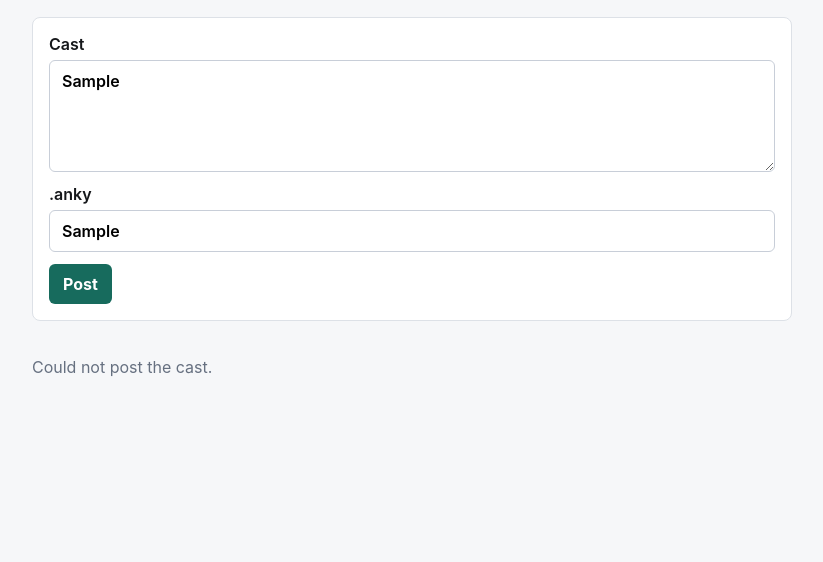
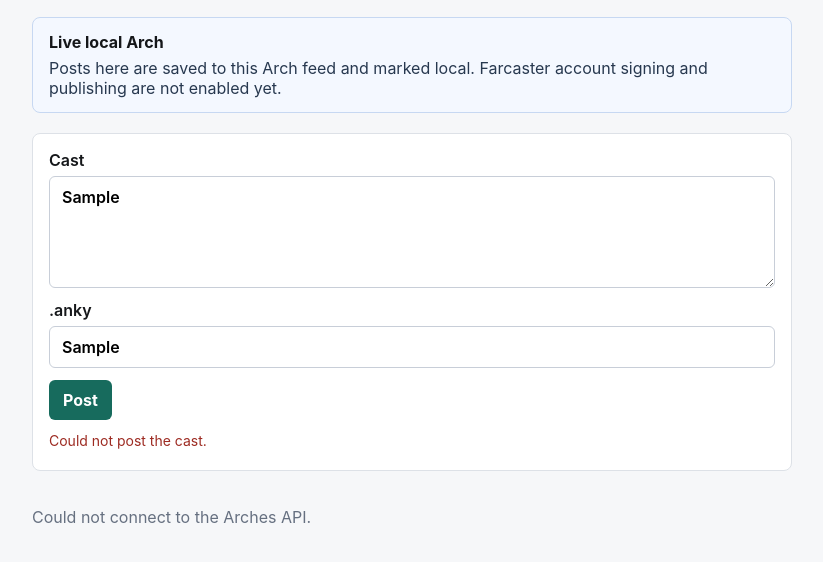
Before and after one commit to jpfraneto/arches, a website: page apps/web/index.html in a window 1280 px wide. Both pictures are taken after typing "Sample", "Sample" into the empty fields and a click on the button "Post". Shown: the part 74-636 px from the top of the page, without its empty margins (228-1051 px from the left). Drawn offline with Linux system fonts and the light colour scheme; no server answers.

Commit message:
Clarify local posting state in web UI

```diff
--- a/apps/web/index.html
+++ b/apps/web/index.html
@@ -49,6 +49,7 @@
 
       form,
       .quote,
+      .notice,
       .cast {
         background: #ffffff;
         border: 1px solid #dde1e7;
@@ -60,6 +61,39 @@
         gap: 12px;
         padding: 16px;
         margin-bottom: 20px;
+      }
+
+      .notice {
+        display: grid;
+        gap: 6px;
+        padding: 14px 16px;
+        margin-bottom: 20px;
+        border-color: #c7d8f2;
+        background: #f4f8ff;
+        color: #27384f;
+      }
+
+      .notice strong {
+        color: #15171a;
+      }
+
+      .notice p {
+        margin: 0;
+      }
+
+      .composer-status {
+        min-height: 22px;
+        margin: 0;
+        color: #496179;
+        font-size: 14px;
+      }
+
+      .composer-status.success {
+        color: #176b5d;
+      }
+
+      .composer-status.error {
+        color: #9d2b22;
       }
 
       .quote {
@@ -172,6 +206,14 @@
         <p class="domain" id="arch-domain"></p>
       </header>
 
+      <section class="notice" aria-labelledby="status-title">
+        <strong id="status-title">Live local Arch</strong>
+        <p>
+          Posts here are saved to this Arch feed and marked local. Farcaster
+          account signing and publishing are not enabled yet.
+        </p>
+      </section>
+
       <form id="composer">
         <label>
           Cast
@@ -182,6 +224,7 @@
           <input id="dotAnky" name="dotAnky" placeholder="optional local grammar" />
         </label>
         <button id="submit" type="submit">Post</button>
+        <p class="composer-status" id="composer-status" role="status" aria-live="polite"></p>
       </form>
 
       <section class="quote" id="quote-section" aria-labelledby="quote-title" hidden>
@@ -216,6 +259,7 @@
       const feed = document.querySelector("#feed");
       const form = document.querySelector("#composer");
       const submit = document.querySelector("#submit");
+      const composerStatus = document.querySelector("#composer-status");
       const quoteSection = document.querySelector("#quote-section");
       const subtotal = document.querySelector("#subtotal");
       const paymentMethod = document.querySelector("#paymentMethod");
@@ -310,9 +354,14 @@
             meta.className = "meta";
             meta.append(
               `posted via this Arch`,
+              cast.fid ? `fid: ${cast.fid}` : "account: unverified local visitor",
               `status: ${cast.status}`,
               new Date(cast.createdAt).toLocaleString(),
             );
+
+            if (cast.username) {
+              meta.append(`user: ${cast.username}`);
+            }
 
             if (cast.dotAnky) {
               meta.append(`.anky: ${cast.dotAnky}`);
@@ -327,6 +376,8 @@
       form.addEventListener("submit", async (event) => {
         event.preventDefault();
         submit.disabled = true;
+        composerStatus.className = "composer-status";
+        composerStatus.textContent = "Posting locally to this Arch...";
 
         const data = new FormData(form);
         const payload = {
@@ -344,10 +395,14 @@
           });
 
           if (!response.ok) throw new Error("Post failed");
+          const result = await response.json();
           form.reset();
           await loadFeed();
+          composerStatus.className = "composer-status success";
+          composerStatus.textContent = `Posted locally via ${state.arch?.slug ?? "this Arch"} (${result.cast.status}). Not sent to Farcaster.`;
         } catch (error) {
-          feed.innerHTML = '<p class="error">Could not post the cast.</p>';
+          composerStatus.className = "composer-status error";
+          composerStatus.textContent = "Could not post the cast.";
         } finally {
           submit.disabled = false;
         }
```
